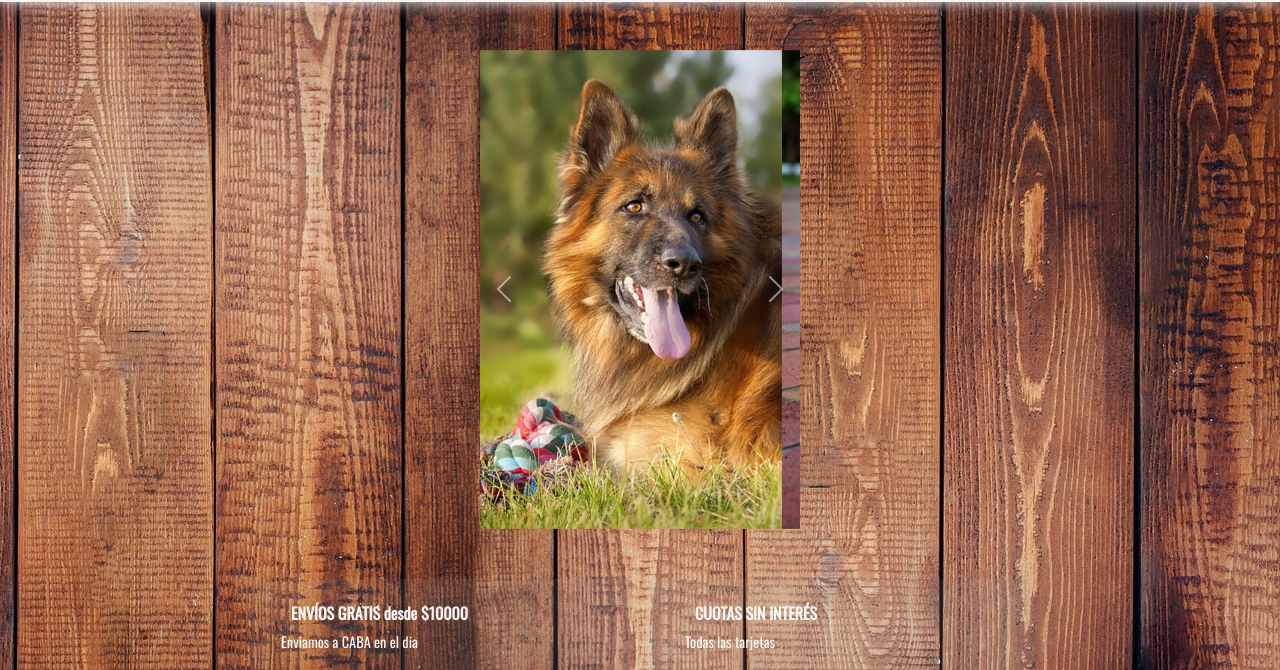
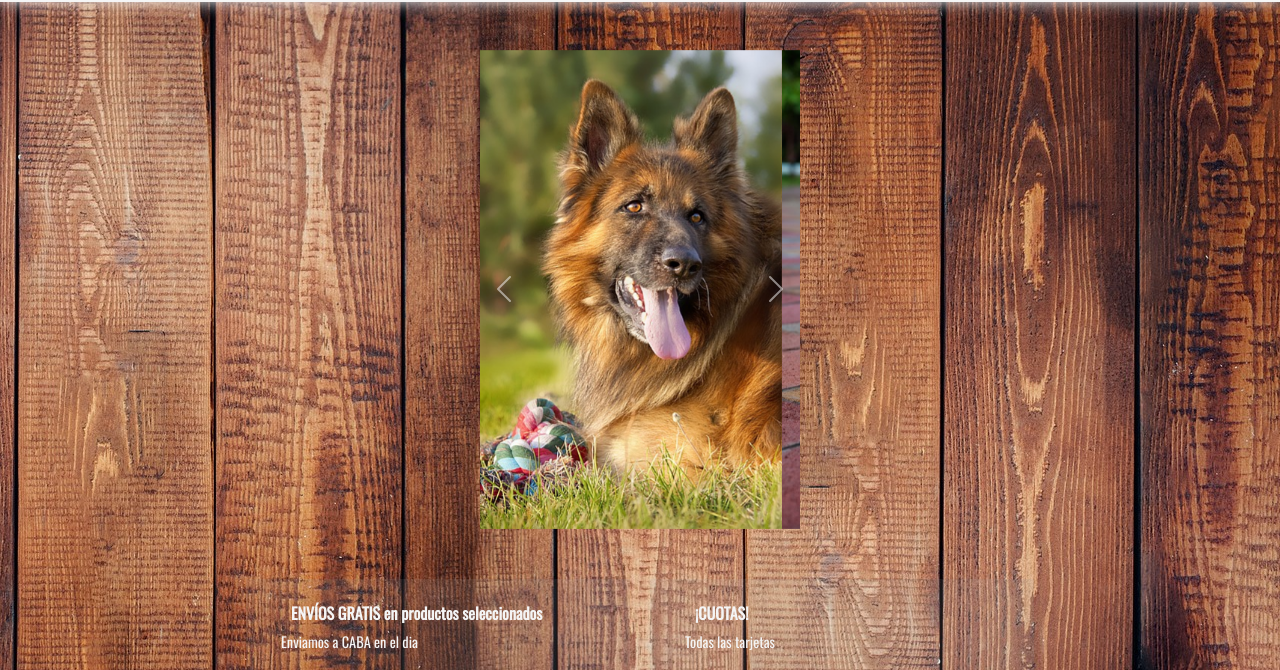
Before and after one commit to FranRitucci/JS-Final-CoderHouse, a website: page index.html in a window 1280 px wide. Shown: the part 130-800 px from the top of the page. Drawn offline with nearby package versions, Linux system fonts and the light colour scheme.

Commit message:
ultimos detalles para la entrega

```diff
--- a/index.html
+++ b/index.html
@@ -89,12 +89,12 @@
     <section class="container section-cuadros">
         <div class="row div-cuadros">
             <div class="boxes col-lg-3 col-md-6 col-12">
-                <h2><i class="fas fa-shipping-fast"></i>ENVÍOS GRATIS desde $10000</h2>
+                <h2><i class="fas fa-shipping-fast"></i>ENVÍOS GRATIS en productos seleccionados</h2>
                 <p>Enviamos a CABA en el dia</p>
             </div>
 
             <div class="boxes col-lg-3 col-md-6 col-12">
-                <h2><i class="far fa-credit-card"></i>CUOTAS SIN INTERÉS</h2>
+                <h2><i class="far fa-credit-card"></i>¡CUOTAS!</h2>
                 <p>Todas las tarjetas</p>
             </div>
         </div>
```
Also changed, not shown: pages/info.html (+3 -3 lines).
